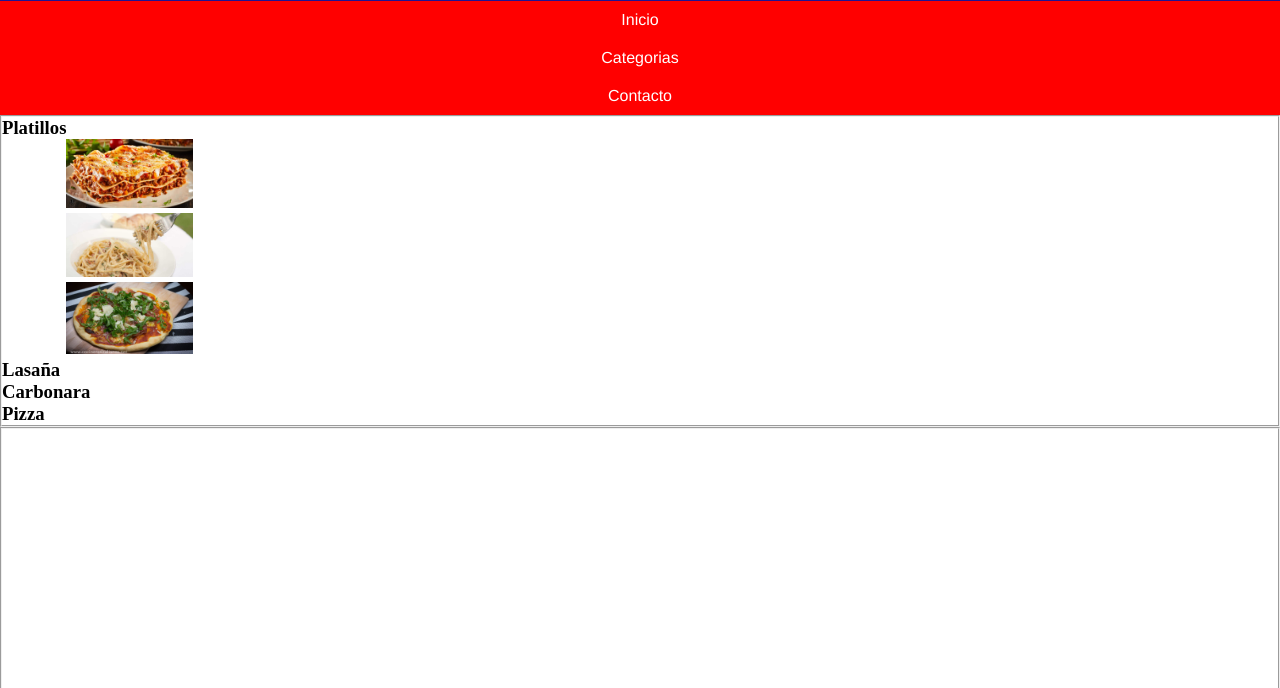
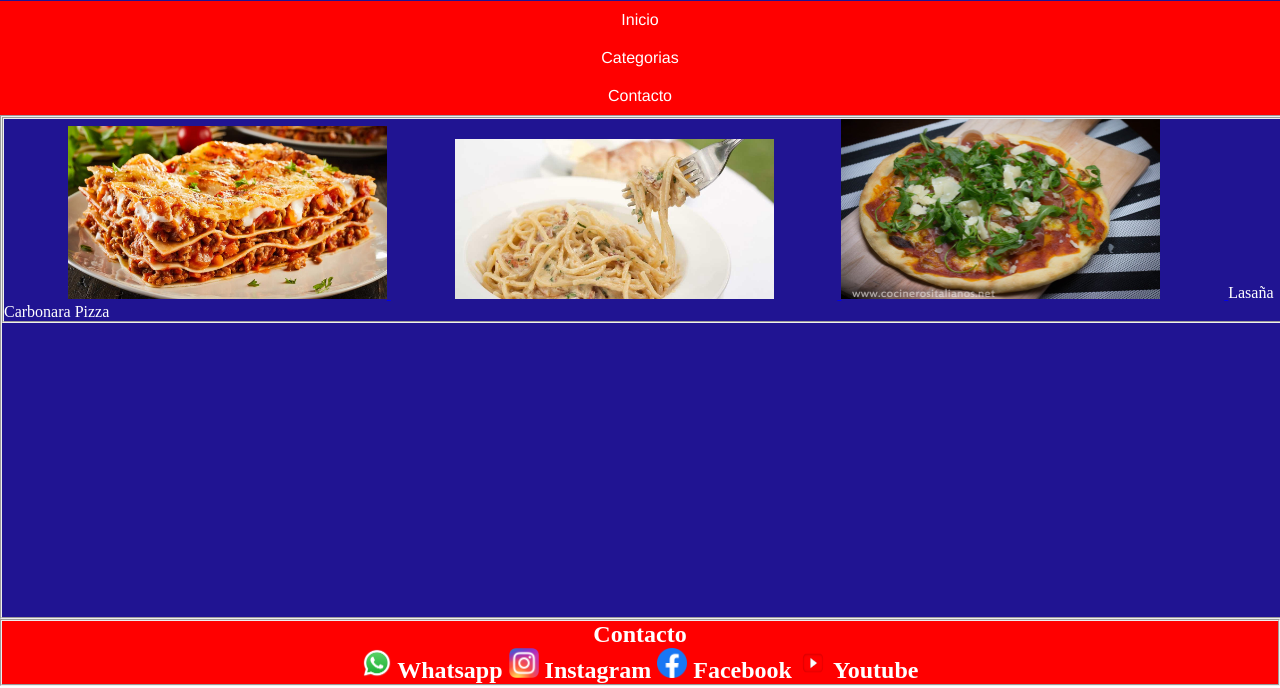
Before and after one commit to caduenas/Web, a plain HTML site: page index.html in a window 1280 px wide. Shown: the part 112-800 px from the top of the page. Drawn offline with Linux system fonts and the light colour scheme.

Commit message:
Tercer commit

```diff
--- a/css/estilos_general.css
+++ b/css/estilos_general.css
@@ -45,27 +45,18 @@
   #menu>li>ul:hover>li>ul{
     display: block;
   }
-  #espacio >fieldset {
+  #espacio{
     width: 100%;
     height: 500px;
     margin: auto;
+    color: #ffffff;
+    background-color: #201492;
   }
   #info >h2{
-    margin-top: 50%;
     color: #ffffff;
     float: center;
     text-align: center;
     background-color: rgb(255, 0, 0);
-  }
-  #espacio>h3>p{
-    width: 10%;
-    height: 20%;
-  }
-  #img_1{
-    height: 100%;
-    width: 100%;
-    object-fit: contain;
-    margin-left: 50%;
   }
   #Logo>fieldset{
     float: center;
@@ -76,21 +67,28 @@
     width: 25%;
     height: 10%;
     margin-left: 63%;
-
   }
   #logo{
     text-align: center;
     width: 10%;
     height: 10%;
   }
+  #img_1{
+    width: 25%;
+    object-fit: contain;
+    margin-left: 5%;
+  }
   #img_2{
-    height: 100%;
-    width: 100%;
+    width: 25%;
     object-fit: contain;
-    margin-left: 50%;
+    margin-right: 5%;
+    margin-left: 5%;
   }#img_3{
-    height: 100%;
-    width: 100%;
+    width: 25%;
     object-fit: contain;
-    margin-left: 50%;
+    margin-right: 5%;
   }
+  #espacio>h3{
+    margin-left: 5%;
+    margin-right: 5%;
+  }
--- a/index.html
+++ b/index.html
@@ -36,11 +36,11 @@
             </nav>
         </header>
         <fieldset id="espacio">
-            <h3>Platillos
-                <p>
+            <fieldset>
                 <a href="./lasaña.html" >
                     <img id="img_1" src="./imagenes/img_2.jpg">
                 </a>
+
                 <a href="./carbonara.html" >
                     <img id="img_2" src="./imagenes/img_7.jpg">
                 </a>
@@ -50,8 +50,7 @@
                 <label>Lasaña</label>
                 <label>Carbonara</label>
                 <label>Pizza</label>
-                </p>
-            </h3>
+            </fieldset>
         </fieldset>
         <fieldset id="info">
             <h2>Contacto
```
Also changed, not shown: imagenes/img_10.jpg (added), imagenes/img_11.jpeg (added), imagenes/img_9.jpg (added). Lines whose indentation alone changed are shown as unchanged.
